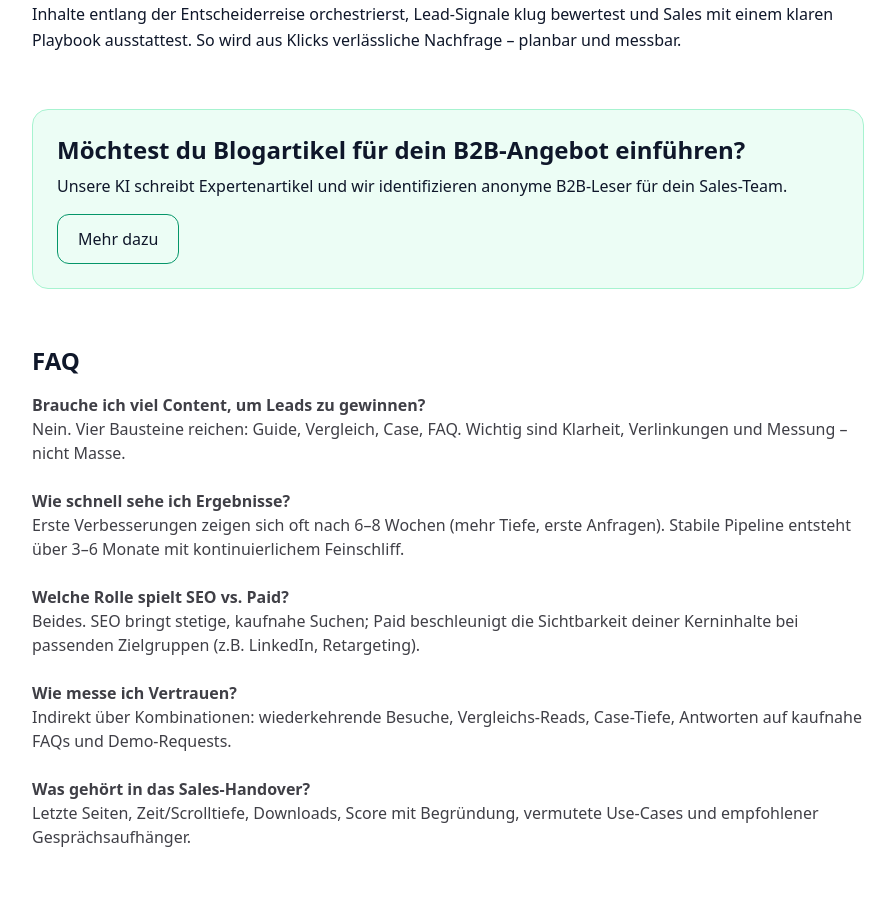
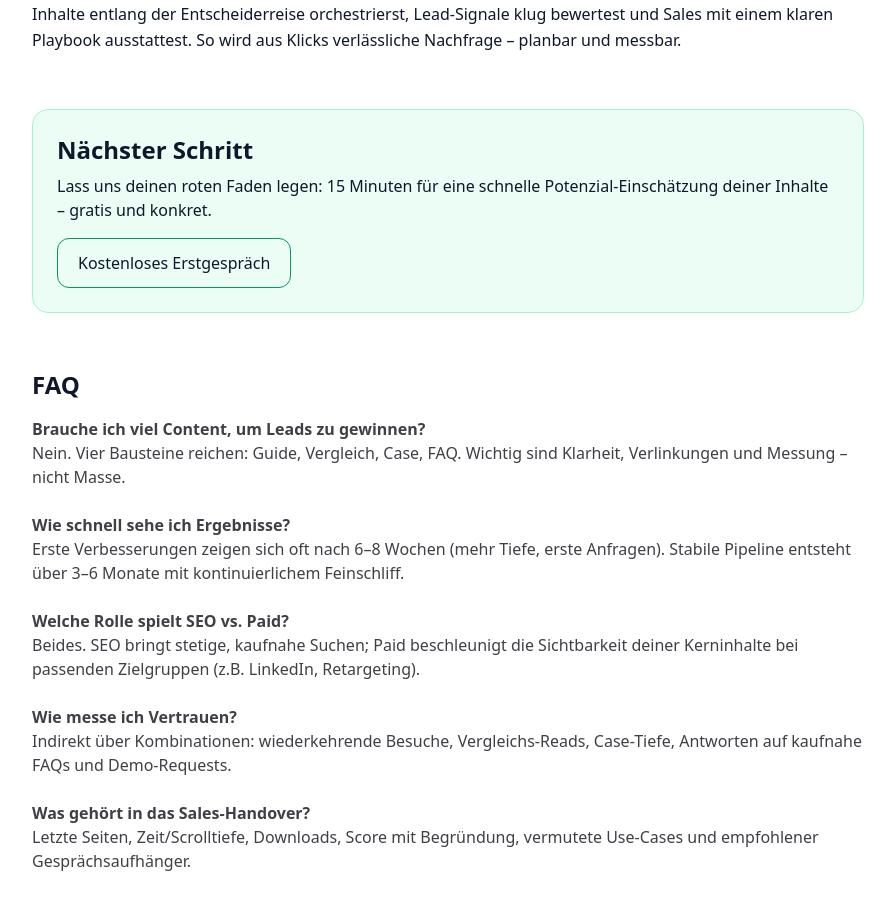
Before and after one commit to lennartnm/findbar_website, a Next.js app: page /blog/vom-klick-zur-chance-b2b-sales-pipeline in a window 1280 px wide. Shown: the part 7363-8273 px from the top of the page, without its empty margins (192-1087 px from the left). Built offline with nearby package versions, Linux system fonts and the light colour scheme.

Commit message:
Update page.tsx

```diff
--- a/src/app/blog/vom-klick-zur-chance-b2b-sales-pipeline/page.tsx
+++ b/src/app/blog/vom-klick-zur-chance-b2b-sales-pipeline/page.tsx
@@ -667,16 +667,17 @@ export default function Page() {
         id="cta"
         className="mt-14 rounded-2xl border border-emerald-200 bg-emerald-50 p-6"
       >
-        <h2 className="text-2xl font-bold mb-2">Möchtest du Blogartikel für dein B2B-Angebot einführen?</h2>
+        <h2 className="text-2xl font-bold mb-2">Nächster Schritt</h2>
         <p className="mb-4">
-            Unsere KI schreibt Expertenartikel und wir identifizieren anonyme B2B-Leser für dein Sales-Team.
+          Lass uns deinen roten Faden legen: 15 Minuten für eine schnelle Potenzial-Einschätzung
+          deiner Inhalte – gratis und konkret.
         </p>
         <a
-          href="https://www.findbar.info"
+          href="https://www.findbar.info/kontakt"
           className="inline-block rounded-xl border border-emerald-600 px-5 py-3 font-medium hover:bg-emerald-600 hover:text-white"
           aria-label="Kostenloses Erstgespräch anfragen"
         >
-        Mehr dazu
+          Kostenloses Erstgespräch
         </a>
       </section>
 
```
